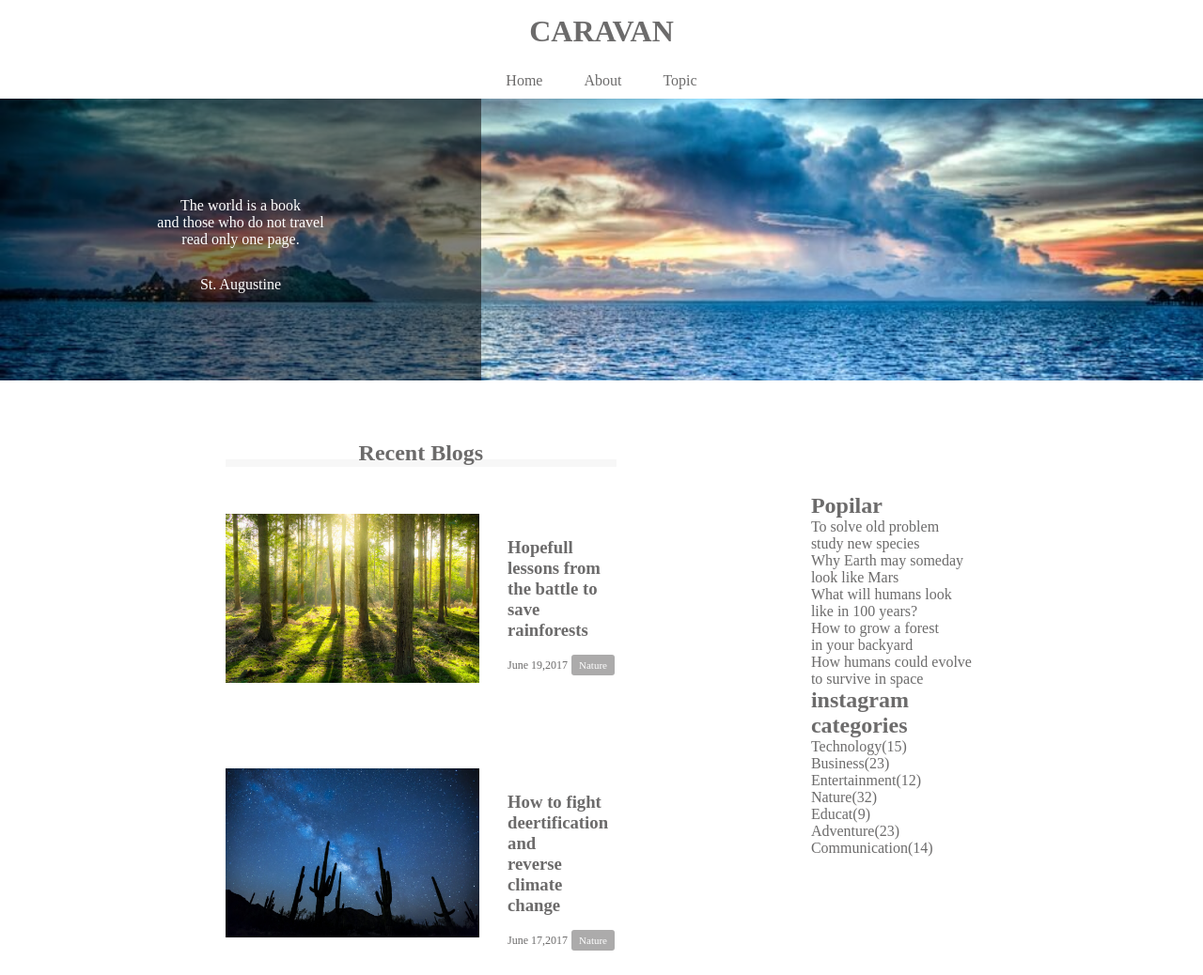
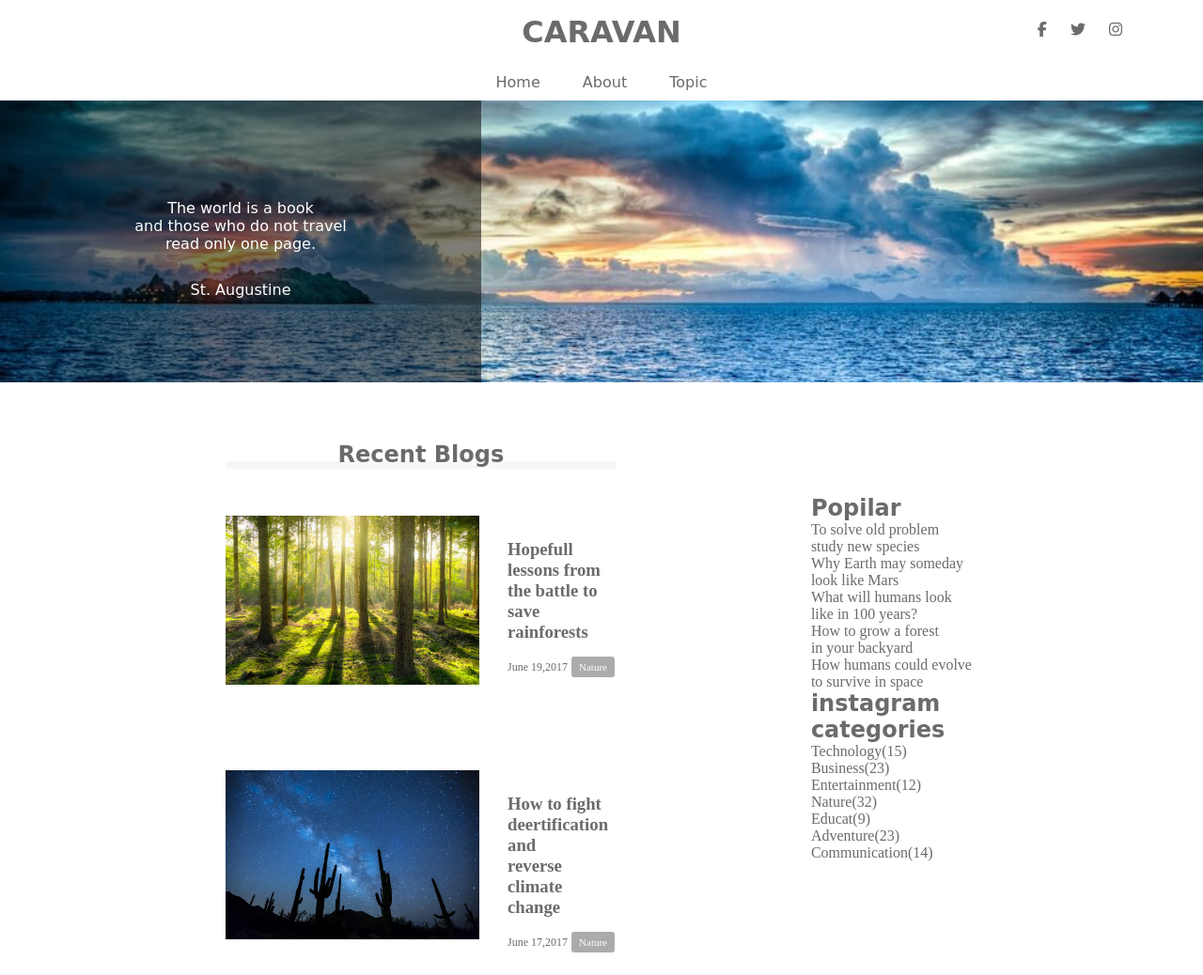
Before and after one commit to kanamaka/north, a plain HTML site: page chapter9/index.html in a window 1280 px wide. Shown: the top 1038 px of the page at 94% size. Drawn offline with Linux system fonts and the light colour scheme.

Commit message:
第9章完成

```diff
--- a/chapter9/index.html
+++ b/chapter9/index.html
@@ -2,6 +2,10 @@
 <html lang="ja">
   <head>
     <meta charset="UTF-8" />
+
+    <script src="https://kit.fontawesome.com/34c9407723.js" crossorigin="anonymous"></script>
+
+
     <link rel="stylesheet" href="style.css" />
     <title>CARAVAN</title>
   </head>
@@ -13,6 +17,11 @@
           CARAVAN
         </a>
          </h1>
+         <div class="social">
+          <i class="fab fa-facebook-f"></i>
+          <i class="fab fa-twitter"></i>
+          <i class="fab fa-instagram"></i>
+         </div>
     </header>
     <nav>
       <ul class="nav-list">
--- a/chapter9/style.css
+++ b/chapter9/style.css
@@ -9,11 +9,28 @@ a {
   text-decoration: none;
 }
 
+
+header, nav, h2, .main-visual, footer a {
+  font-family: cursive;
+}
+
 header {
   width: 90%;
   padding: 15px 0;
   margin: 0 auto;
   text-align: center;
+  position: relative;
+}
+
+.social i {
+  display: inline-block;
+  margin-left: 20px;
+}
+
+.social {
+  position: absolute;
+  top: 22px;
+  right: 22px;
 }
 
 header .heading {
```
Also changed, not shown: chapter9/img/Instagram.png (added), chapter9/img/Twitter.png (added), chapter9/img/facebook.png (added).
